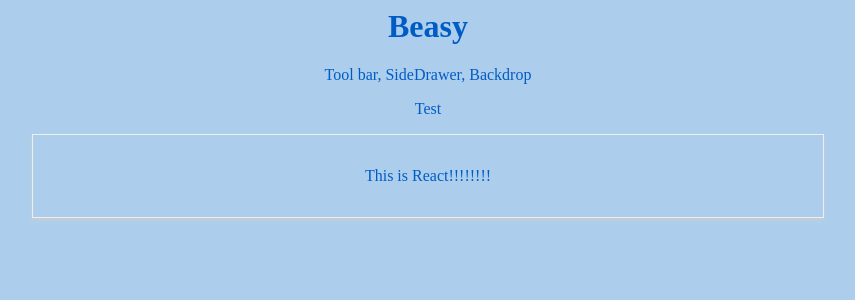
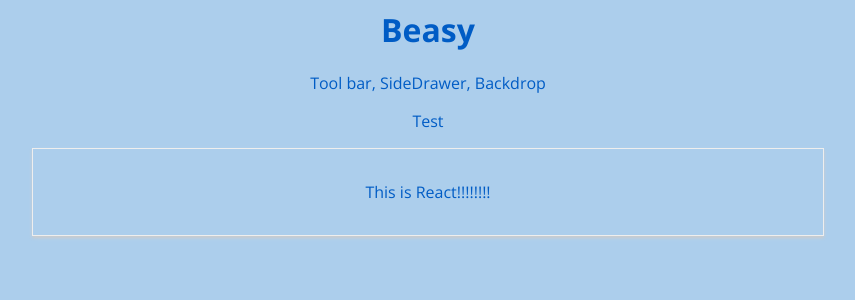
Before and after one commit to sharonKerz/beasy, a React app: page / in a window 1280 px wide. Shown: the top 300 px of the page, without its empty margins (212-1067 px from the left). Built offline with nearby package versions, Linux system fonts and the light colour scheme.

Commit message:
adding Open Sans fonts

```diff
--- a/src/client/scss/application.scss
+++ b/src/client/scss/application.scss
@@ -2,4 +2,5 @@
     background: #ACCEEC;
     color: #005CC5;
     text-align: center;
+    font-family: "Open Sans";
   }
```
Also changed, not shown: 1 other file (tests, documents, lock files or other folders).
